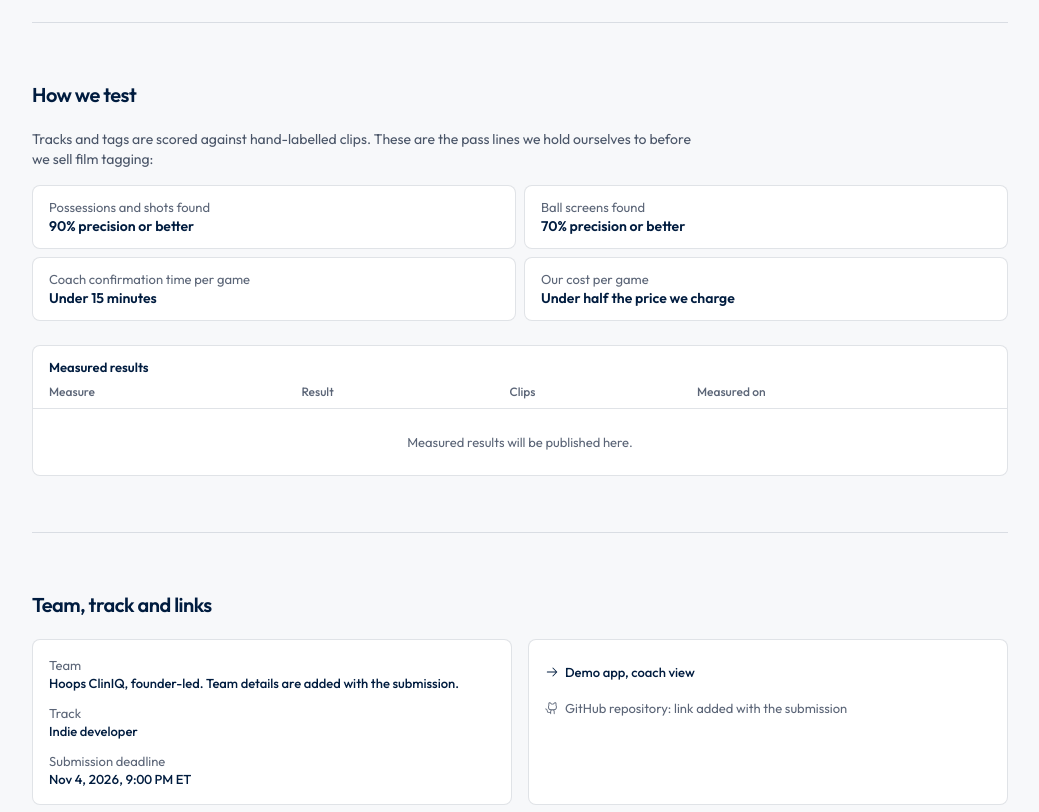
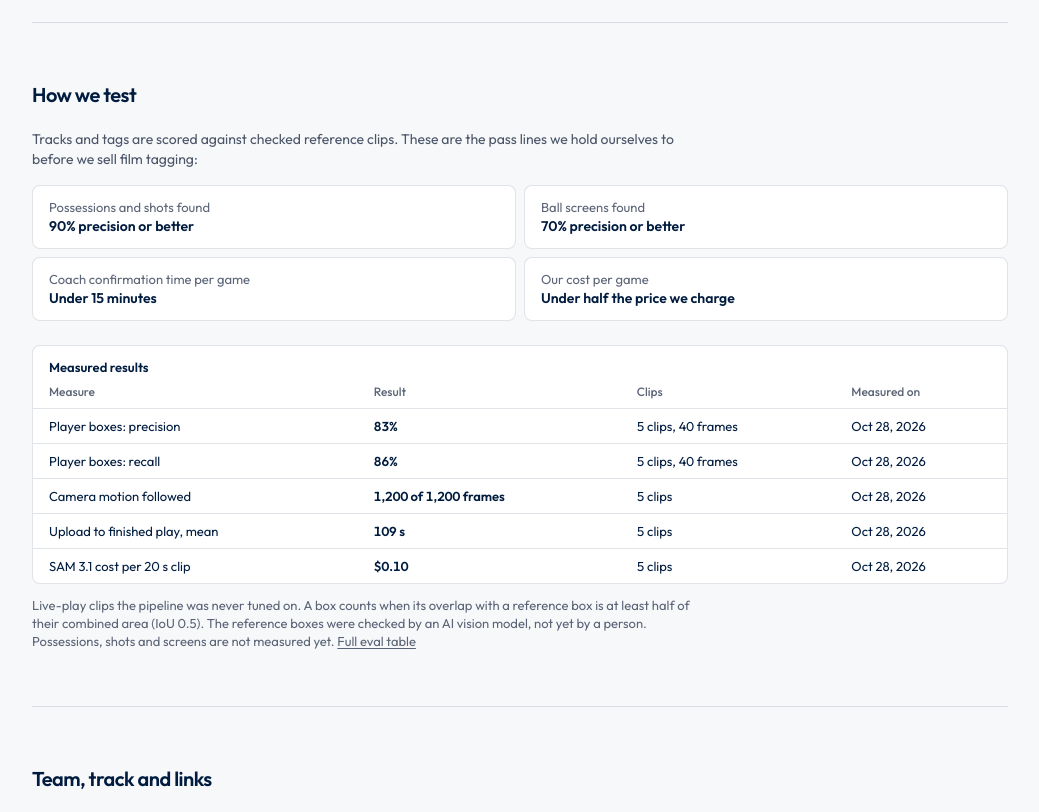
Before and after one commit to newmachinesph/hoopscliniq-demo, a Next.js app: page / in a window 1280 px wide. Shown: the part 2540-3352 px from the top of the page, without its empty margins (120-1159 px from the left). Built offline with nearby package versions, Linux system fonts and the light colour scheme.

Commit message:
feat: publish first measured results (player boxes, camera, timing, cost)

```diff
--- a/src/app/page.tsx
+++ b/src/app/page.tsx
@@ -24,6 +24,7 @@ import {
   type DemoStep,
   demoFlow,
   hackathon,
+  measuredNote,
   measuredResults,
   modelRows,
   passLines,
@@ -261,7 +262,7 @@ export default function HackathonPage() {
 
         <Section id="testing" title="How we test">
           <p className="max-w-2xl text-foreground-secondary text-pretty">
-            Tracks and tags are scored against hand-labelled clips. These are the pass lines we hold ourselves to before
+            Tracks and tags are scored against checked reference clips. These are the pass lines we hold ourselves to before
             we sell film tagging:
           </p>
           <ul className="mt-4 grid gap-2 sm:grid-cols-2">
@@ -311,6 +312,14 @@ export default function HackathonPage() {
               </tbody>
             </table>
           </div>
+          {measuredResults.length > 0 && (
+            <p className="mt-3 max-w-2xl text-sm text-muted-foreground text-pretty">
+              {measuredNote.text}{" "}
+              <a href={measuredNote.href} className="underline underline-offset-2 hover:text-foreground">
+                {measuredNote.linkLabel}
+              </a>
+            </p>
+          )}
         </Section>
 
         <Section id="team" title="Team, track and links">
--- a/src/mocks/hackathon.ts
+++ b/src/mocks/hackathon.ts
@@ -82,7 +82,10 @@ export const modelRows: ModelRow[] = [
     id: "modal",
     name: "Modal",
     host: "GPU jobs",
-    jobs: ["Video pipeline: ffmpeg frames, SAM tracking, play-dna JSON", "Eval harness against hand-labelled clips"],
+    jobs: [
+      "Video pipeline: ffmpeg frames, SAM tracking, play-dna JSON",
+      "Eval harness against checked reference clips",
+    ],
     status: "live",
   },
   {
@@ -137,8 +140,29 @@ export interface MeasuredResult {
   measuredOn: string
 }
 
-/** Empty on purpose: rows go here only after the eval harness runs on hand-labelled clips. */
-export const measuredResults: MeasuredResult[] = []
+/**
+ * Only numbers from hoopscliniq-ai `eval/results/summary.json` (backend 0.3.2, `python -m eval.run`). Reference boxes
+ * were checked by an AI vision model, not a person: see `measuredNote`.
+ */
+const EVAL_SET = "5 clips, 40 frames"
+const EVAL_DATE = "Oct 28, 2026"
+
+export const measuredResults: MeasuredResult[] = [
+  { measure: "Player boxes: precision", result: "83%", clips: EVAL_SET, measuredOn: EVAL_DATE },
+  { measure: "Player boxes: recall", result: "86%", clips: EVAL_SET, measuredOn: EVAL_DATE },
+  { measure: "Camera motion followed", result: "1,200 of 1,200 frames", clips: "5 clips", measuredOn: EVAL_DATE },
+  { measure: "Upload to finished play, mean", result: "109 s", clips: "5 clips", measuredOn: EVAL_DATE },
+  { measure: "SAM 3.1 cost per 20 s clip", result: "$0.10", clips: "5 clips", measuredOn: EVAL_DATE },
+]
+
+export const measuredNote = {
+  text:
+    "Live-play clips the pipeline was never tuned on. A box counts when its overlap with a reference box is at least half of their combined area " +
+    "(IoU 0.5). The reference boxes were checked by an AI vision model, not yet by a person. Possessions, shots and " +
+    "screens are not measured yet.",
+  href: "https://github.com/newmachinesph/hoopscliniq-ai/blob/main/eval/results/summary.md",
+  linkLabel: "Full eval table",
+}
 
 // ---------- Mock API payloads (src/app/api/*). The backend replaces these. ----------
 
```
